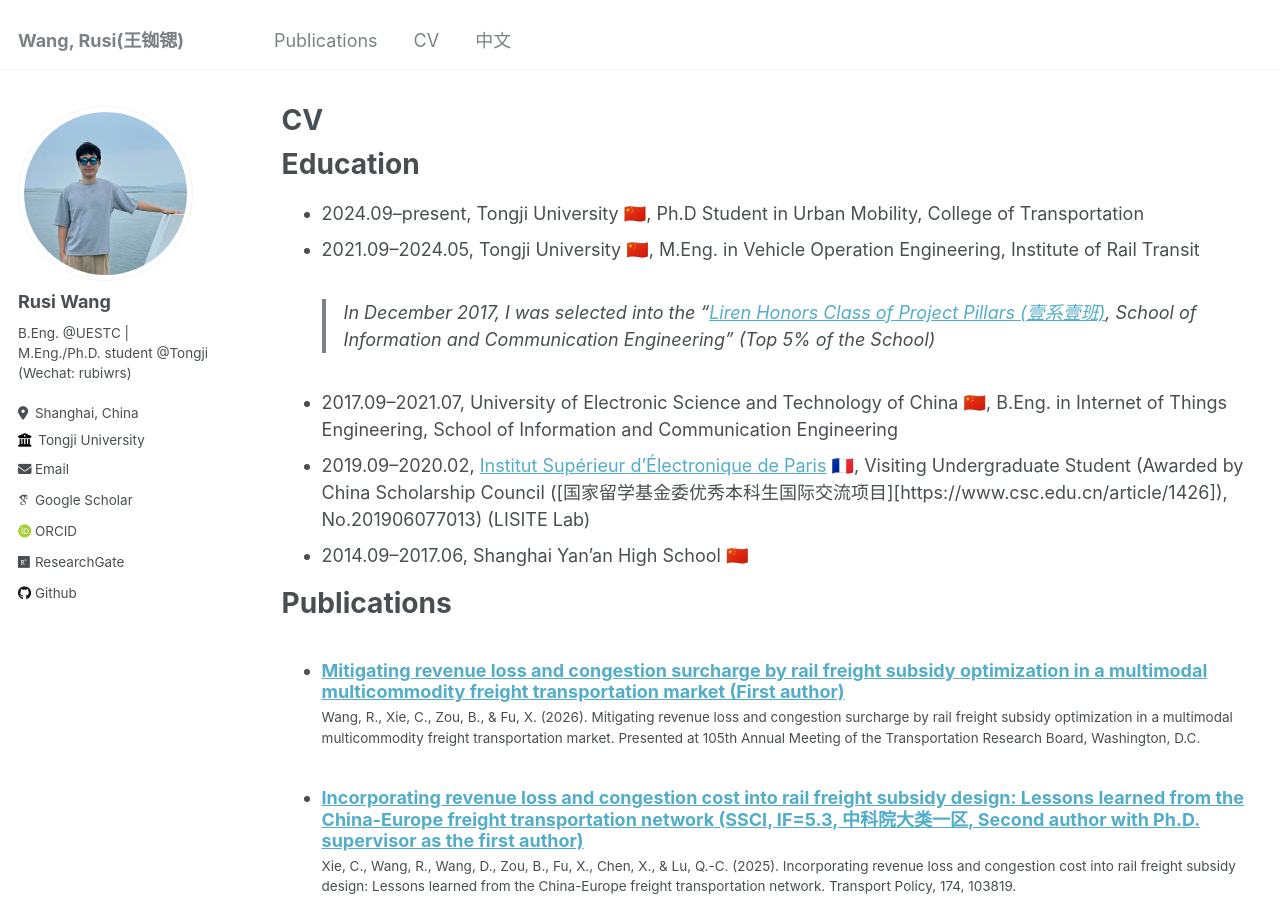
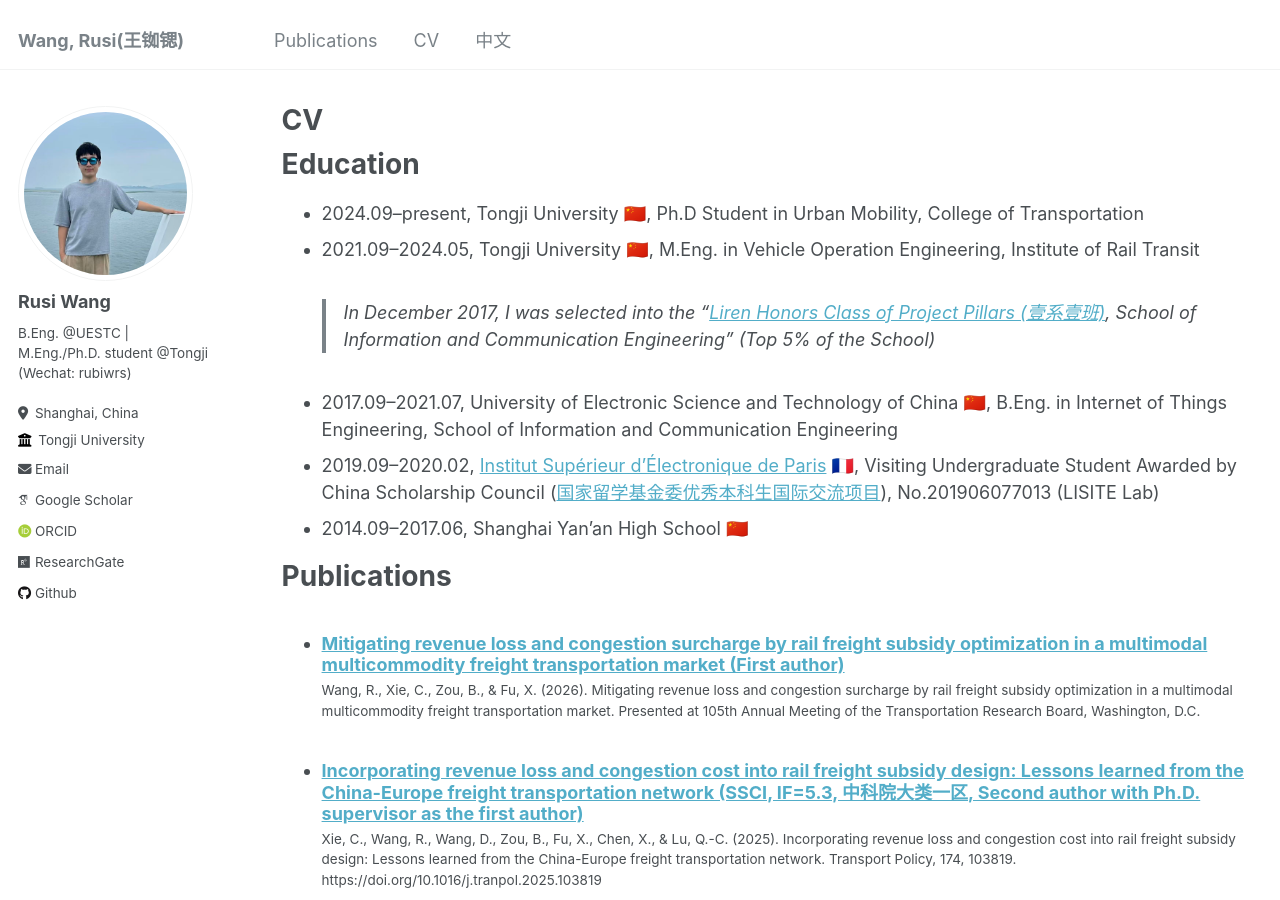
Before and after one commit to RusiWang99/RusiWang99.github.io, a Jekyll site: the page built from _pages/cv.md, in a window 1280 px wide and 900 px high. Built offline with Jekyll 4.4.1, drawn with Linux system fonts in a browser that asks for light colours; some web fonts are replaced.

Commit message:
Update cv.md

```diff
--- a/_pages/cv.md
+++ b/_pages/cv.md
@@ -15,7 +15,7 @@ Education
 * 2021.09–2024.05, Tongji University 🇨🇳, M.Eng. in Vehicle Operation Engineering, Institute of Rail Transit
 > In December 2017, I was selected into the "[Liren Honors Class of Project Pillars (壹系壹班)](https://www.zhihu.com/question/402607492/answer/1295742753), School of Information and Communication Engineering" (Top 5% of the School)
 * 2017.09–2021.07, University of Electronic Science and Technology of China 🇨🇳, B.Eng. in Internet of Things Engineering, School of Information and Communication Engineering
-* 2019.09–2020.02, [Institut Supérieur d'Électronique de Paris](https://www.isep.fr/en/) 🇫🇷, Visiting Undergraduate Student (Awarded by China Scholarship Council ([国家留学基金委优秀本科生国际交流项目][https://www.csc.edu.cn/article/1426]), No.201906077013) (LISITE Lab)
+* 2019.09–2020.02, [Institut Supérieur d'Électronique de Paris](https://www.isep.fr/en/) 🇫🇷, Visiting Undergraduate Student Awarded by China Scholarship Council ([国家留学基金委优秀本科生国际交流项目](https://www.csc.edu.cn/article/1426)), No.201906077013 (LISITE Lab)
 * 2014.09–2017.06, Shanghai Yan'an High School 🇨🇳
 
 Publications
```
